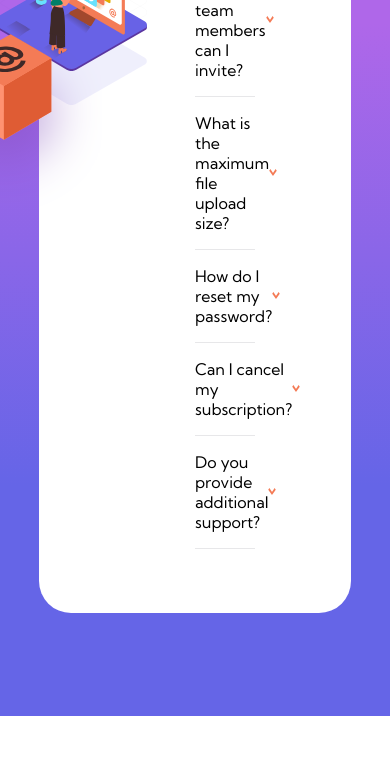
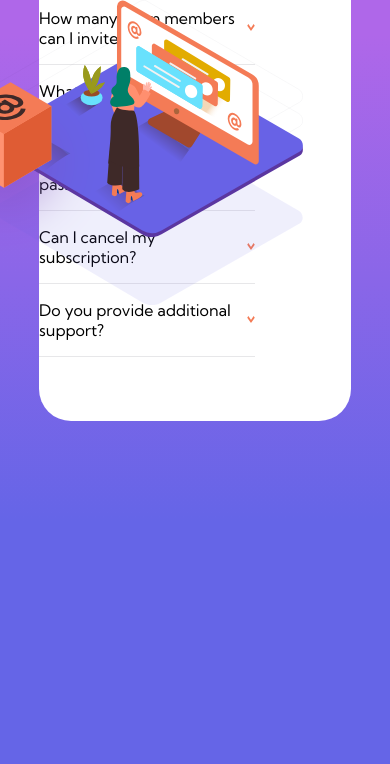
Before and after one commit to zdenman/FAQ-accordion-card, a plain HTML site: page index.html in a window 390 px wide. Shown: the part 208-972 px from the top of the page. Before the commit the page ends 924 px from the top, so only its background shows below. Drawn offline with Linux system fonts and the light colour scheme.

Commit message:
added media query

```diff
--- a/style.css
+++ b/style.css
@@ -34,8 +34,7 @@ body {
     display: flex;
     width: 80%;
     max-width: 56rem;
-    /* min-height: 900px; */
-    margin: 5rem auto;
+    margin: 8rem auto;
     background: white;
     border-radius: 2rem;
 }
@@ -105,3 +104,15 @@ body {
     top: 10rem;
     left: -8rem;
 }
+
+/* Responsive */
+
+@media (max-width: 62.5em) {
+    .container {
+        flex-direction: column;
+    }
+    .content-left,
+    .content-right {
+        width: 100%;
+    }
+}
```
